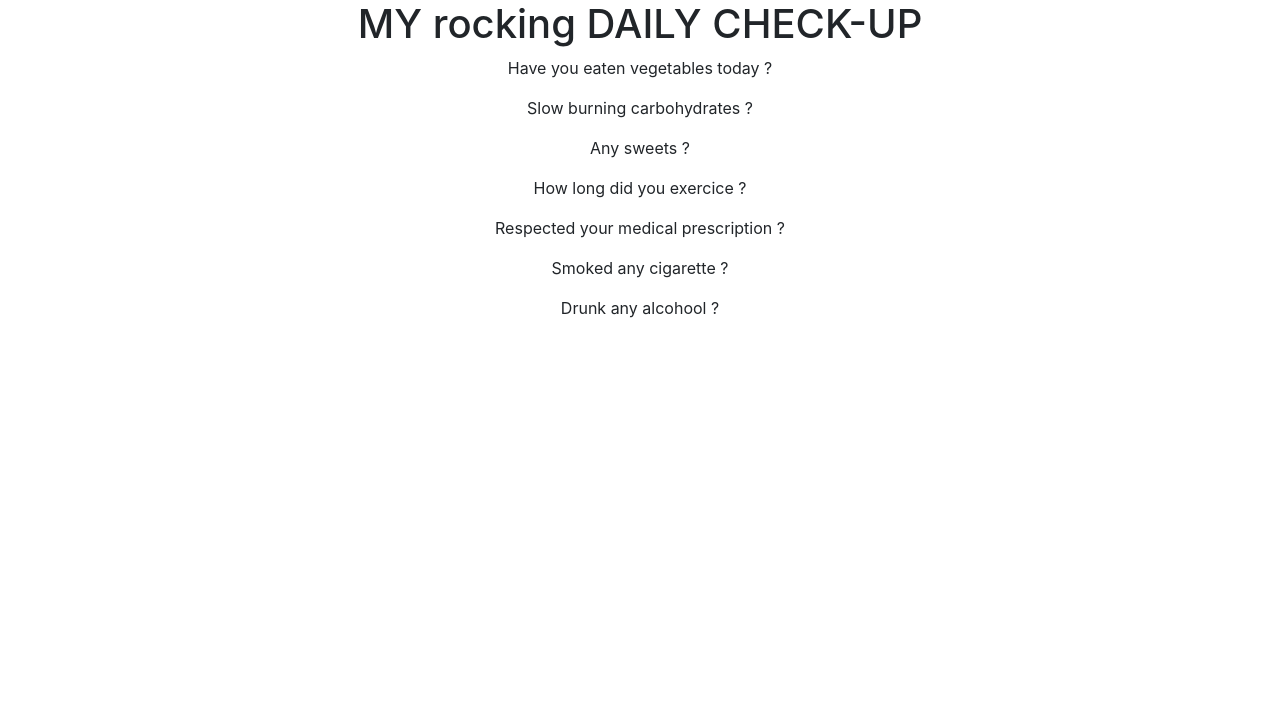
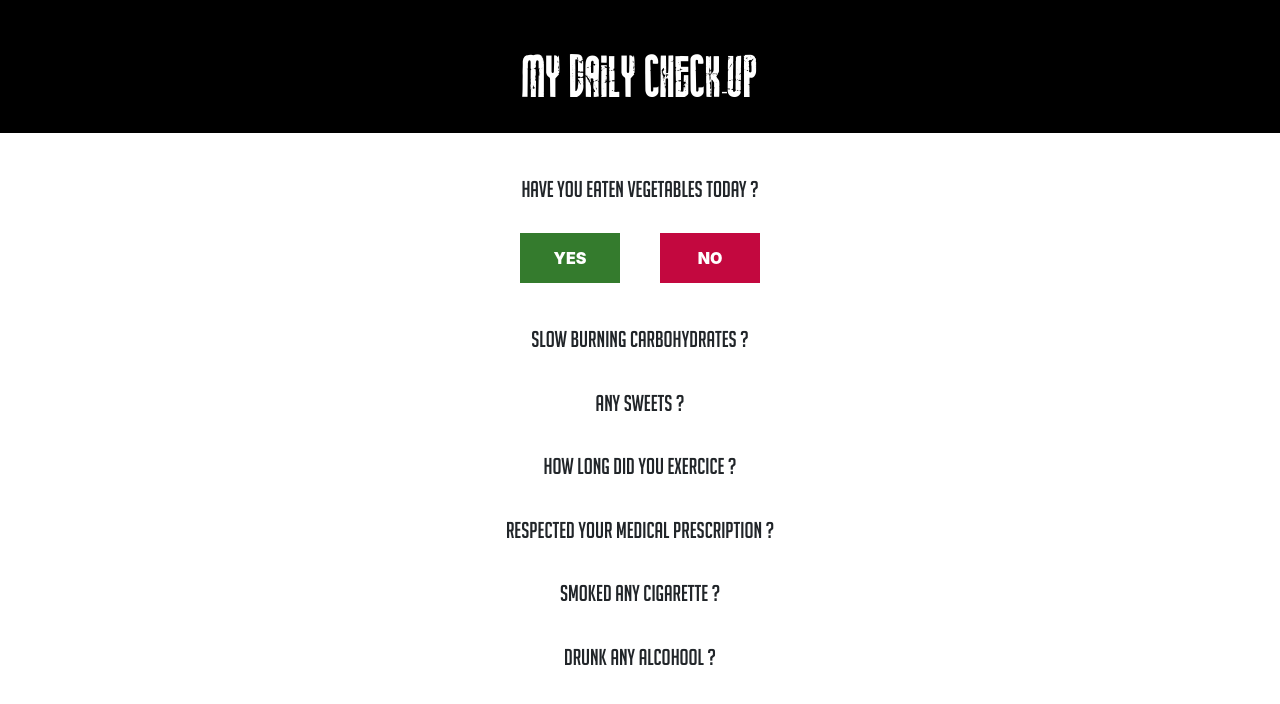
Before and after one commit to JenniferFromanger/Quoi-de-neuf, a React (Create React App) app in the folder quoi-de-neuf/: page /Form in a window 1280 px wide. Shown: the top 704 px of the page. Built offline with nearby package versions, Linux system fonts and the light colour scheme.

Commit message:
questions done and started css

```diff
--- a/quoi-de-neuf/src/components/Form.jsx
+++ b/quoi-de-neuf/src/components/Form.jsx
@@ -1,10 +1,21 @@
 import React from "react";
+import "./Form.scss";
 
 function Form() {
   return (
     <div className="form">
-      <h1>MY rocking DAILY CHECK-UP</h1>
+      <div className="form-header">
+        <h1>MY DAILY CHECK-UP</h1>
+      </div>
       <p>Have you eaten vegetables today ?</p>
+
+      <button className="yes" type="button">
+        YES
+      </button>
+      <button className="no" type="button">
+        NO
+      </button>
+
       <p>Slow burning carbohydrates ?</p>
       <p>Any sweets ?</p>
       <p>How long did you exercice ?</p>
--- /dev/null
+++ b/quoi-de-neuf/src/components/Form.scss
@@ -0,0 +1,47 @@
+@font-face {
+  font-family: "titleFont";
+  src: url("font/Rockit.ttf");
+}
+
+@font-face {
+  font-family: "MyText";
+  src: url("font/big_noodle_titling.ttf");
+}
+
+.form {
+  p {
+    font-family: "MyText";
+    font-size: 1.4em;
+    margin-top: 30px;
+  }
+
+  button {
+    margin: 10px 20px;
+    width: 100px;
+    height: 50px;
+    border: 0;
+    color: #fff;
+    font-weight: 900;
+  }
+  .yes {
+    background-color: #347b2d;
+  }
+
+  .no {
+    background-color: #c3083f;
+  }
+}
+
+.form-header {
+  padding: 2em;
+  color: #fff;
+  background-color: #000;
+  //   background-color: #bf033b;
+  //   background-image: linear-gradient(315deg, #bf033b 30%, #ffc719 94%);
+  font-family: "titleFont";
+  h1 {
+    padding-top: 2em;
+    font-size: 1.2em;
+  }
+  margin-bottom: 5vh;
+}
```
Also changed, not shown: quoi-de-neuf/src/components/font/Rockit.ttf (added), quoi-de-neuf/src/components/font/big_noodle_titling.ttf (added).
